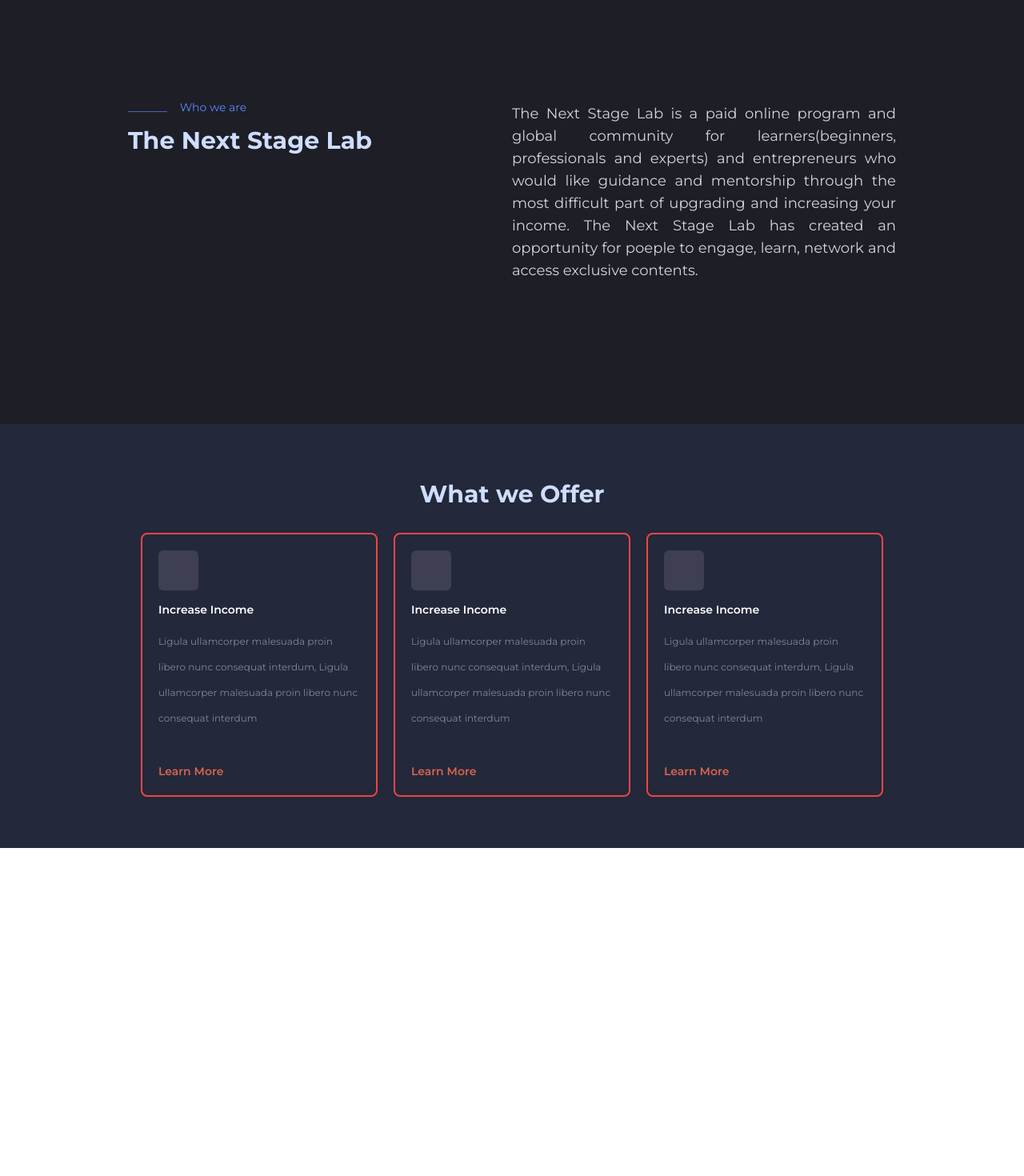
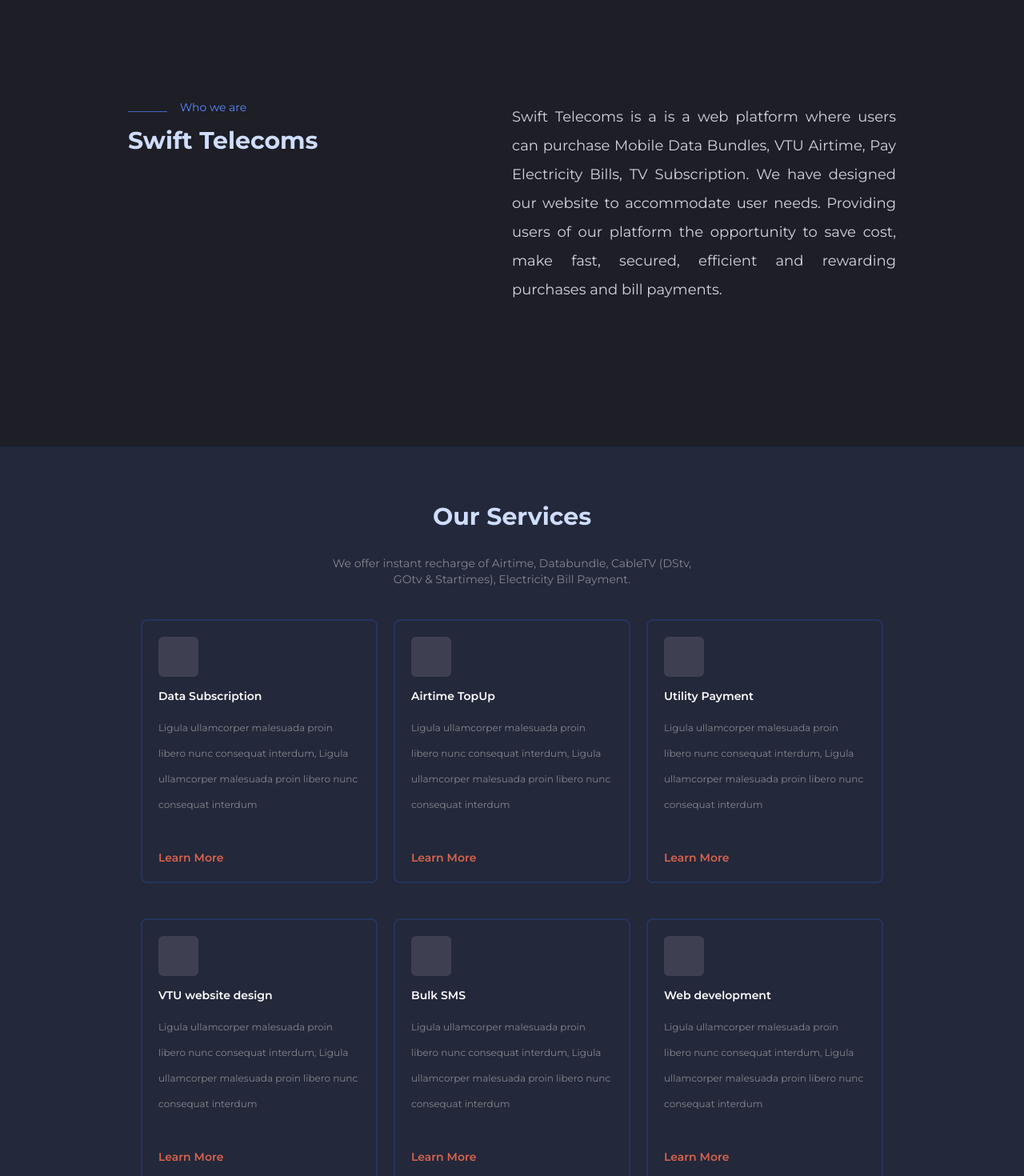
Before and after one commit to HamidTech360/swiftTelecoms, a React (Vite) app: page / in a window 1280 px wide. Shown: the part 860-2330 px from the top of the page at 80% size. Before the commit the page ends 1920 px from the top, so only its background shows below. Built offline with nearby package versions, Linux system fonts and the light colour scheme.

Commit message:
adding contents to home page:

```diff
--- a/src/screens/Home/index.tsx
+++ b/src/screens/Home/index.tsx
@@ -10,7 +10,7 @@
           <TopText>135,455 Comunity Members</TopText>
 
           <BodyText>
-            We connect you with a <br /> community of people like you.
+            We offer you   swift and seamless <br /> VTU services.
           </BodyText>
 
           <SubText>
@@ -30,17 +30,12 @@
             <span className=" mr-3">_______</span> Who we are
           </p>
           <p className="text-[#CFDDFF] text-2xl md:text-3xl font-bold mt-0">
-            The Next Stage Lab
+            Swift Telecoms
           </p>
         </div>
         <div>
-          <p className="text-[#D2D5DE] md:text-lg text-base font-normal leading-loose text-justify">
-            The Next Stage Lab is a paid online program and global community for
-            learners(beginners, professionals and experts) and entrepreneurs who
-            would like guidance and mentorship through the most difficult part
-            of upgrading and increasing your income. The Next Stage Lab has
-            created an opportunity for poeple to engage, learn, network and
-            access exclusive contents.
+          <p className="text-[#D2D5DE]  text-sm md:text-lg text-base font-normal leading-7 lg:leading-loose text-justify">
+            Swift Telecoms is a  is a web platform where users can purchase Mobile Data Bundles, VTU Airtime, Pay Electricity Bills, TV Subscription. We have designed our website to accommodate user needs. Providing users of our platform the opportunity to save cost, make fast, secured, efficient and rewarding purchases and bill payments.
           </p>
         </div>
       </About>
--- a/src/screens/Home/offer.tsx
+++ b/src/screens/Home/offer.tsx
@@ -1,4 +1,3 @@
-import React from 'react'
 import { Link } from 'react-router-dom'
 
 interface ICardText {
@@ -12,19 +11,37 @@
   const cardText: ICardText[] = [
     {
       img: '',
-      title: 'Increase Income',
+      title: 'Data Subscription',
       text: ` Ligula ullamcorper malesuada proin libero nunc consequat interdum, Ligula ullamcorper malesuada proin libero nunc consequat interdum`,
       link: `#`,
     },
     {
       img: '',
-      title: 'Increase Income',
+      title: 'Airtime TopUp',
       text: ` Ligula ullamcorper malesuada proin libero nunc consequat interdum, Ligula ullamcorper malesuada proin libero nunc consequat interdum`,
       link: `#`,
     },
     {
       img: '',
-      title: 'Increase Income',
+      title: 'Utility Payment',
+      text: ` Ligula ullamcorper malesuada proin libero nunc consequat interdum, Ligula ullamcorper malesuada proin libero nunc consequat interdum`,
+      link: `#`,
+    },
+    {
+      img: '',
+      title: 'VTU website design',
+      text: ` Ligula ullamcorper malesuada proin libero nunc consequat interdum, Ligula ullamcorper malesuada proin libero nunc consequat interdum`,
+      link: `#`,
+    },
+    {
+      img: '',
+      title: 'Bulk SMS',
+      text: ` Ligula ullamcorper malesuada proin libero nunc consequat interdum, Ligula ullamcorper malesuada proin libero nunc consequat interdum`,
+      link: `#`,
+    },
+    {
+      img: '',
+      title: 'Web development',
       text: ` Ligula ullamcorper malesuada proin libero nunc consequat interdum, Ligula ullamcorper malesuada proin libero nunc consequat interdum`,
       link: `#`,
     },
@@ -32,13 +49,17 @@
   return (
     <div className=" bg-[#23283a] min-h-[50vh] p-5 lg:py-10 lg:px-44">
       <p className="text-[#CFDDFF] text-center text-xl md:text-3xl font-bold leading-normal">
-        What we Offer
+        Our Services
       </p>
+      <div className='text-center text-[#ffffff70] text-xs leading-6 lg:text-sm lg:w-1/2 mx-auto mb-10'>
+        We offer instant recharge of Airtime, Databundle, CableTV (DStv, GOtv & Startimes), Electricity Bill Payment.
+      </div>
       <div className="md:grid md:grid-cols-2 lg:grid-cols-3  md:gap-5 ">
         {cardText.map((item: any, i: number) => (
           <div
             key={i}
-            className="border-2 border-solid border-red-500 p-2 md:p-5 rounded-lg mb-6"
+            style={{border:'2px solid  rgba(44, 85, 189, 0.28)'}}
+            className="border-2 border-soli  p-2 md:p-5 rounded-lg mb-6"
           >
             <div className="w-[50px] h-[50px] bg-[#3E4052] rounded-md"></div>
             <p className="text-[#FFF] text-sm font-semibold ">{item.title}</p>
```
